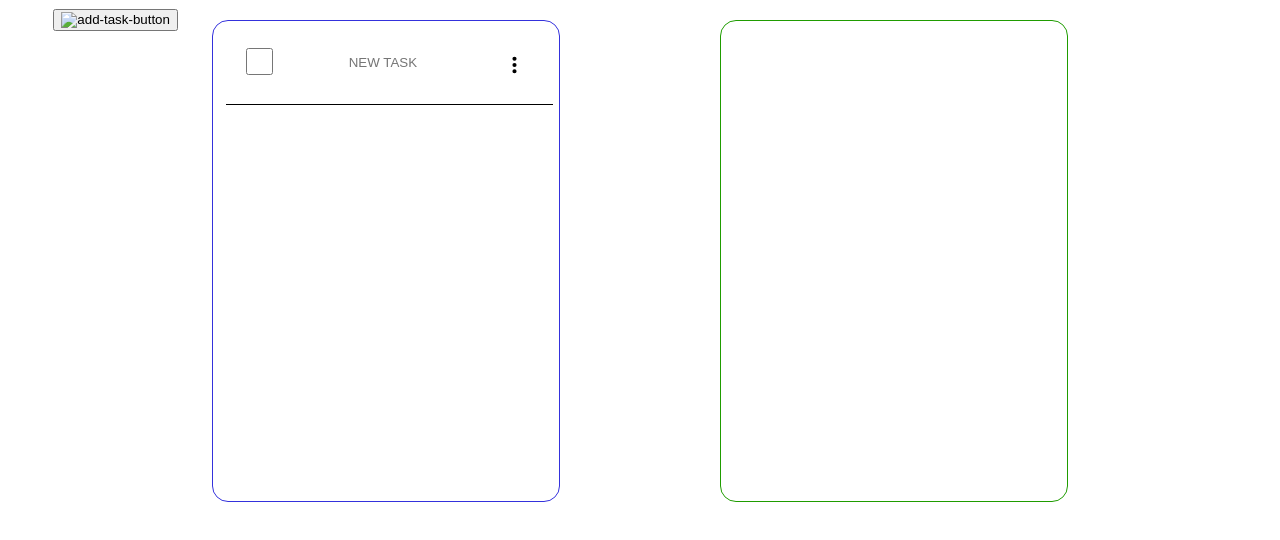
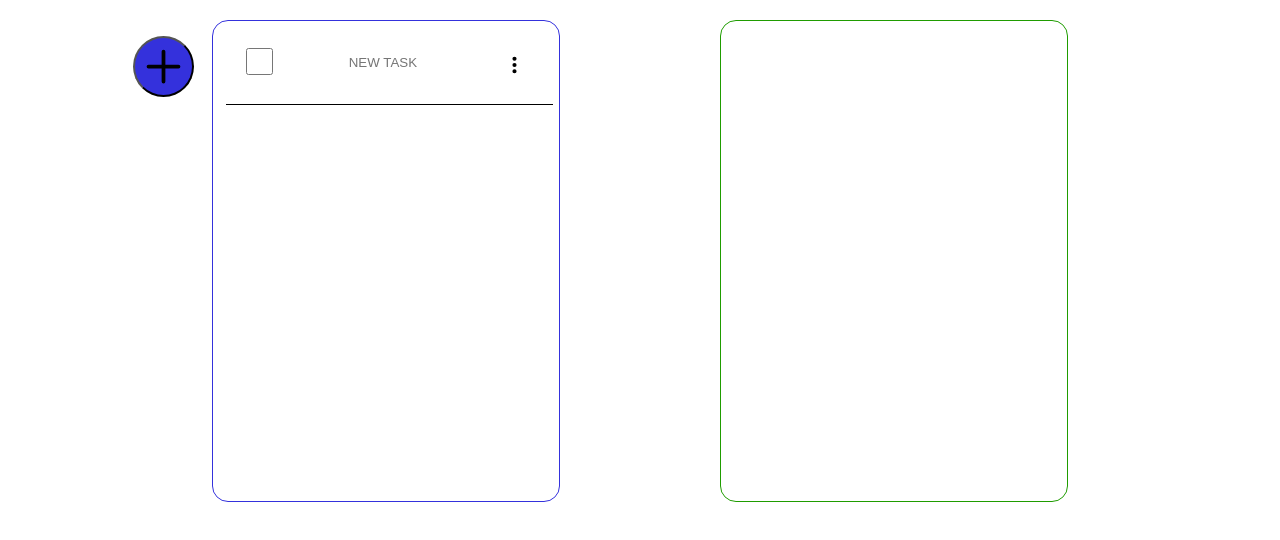
Before and after one commit to KangoChipaila/To-do-List-Website, a plain HTML site: page index.html in a window 1280 px wide. Shown: the part 220-760 px from the top of the page. Drawn offline with Linux system fonts and the light colour scheme.

Commit message:
New task button modified

```diff
--- a/index.html
+++ b/index.html
@@ -17,8 +17,7 @@
     <main id="main">
 
         <section id="incomplete-tasks">
-
-            <button type="button" id="add-task-button"><img src="./src/SVG/" alt="add-task-button"></button>
+            <button type="button" id="add-task-button"><img src="./src/SVG/plus-large-svgrepo-com.svg" alt="add-task-button" height="55em" width="45em"></button>
             <div id="incomplete">INCOMPLETE</div>
 
             <div id="incomplete-task-box">
--- a/main.css
+++ b/main.css
@@ -35,8 +35,12 @@ body{
 
 #add-task-button{
     position: absolute;
-    top: 10em;
-    left: 4em;
+    display: flex;
+    top: 12em;
+    left: 10em;
+    justify-content: center;
+    border-radius: 100em;
+    background-color: #3431DC;
 }
 
 #incomplete-tasks{
```
Also changed, not shown: src/SVG/plus-large-svgrepo-com.svg (added).
